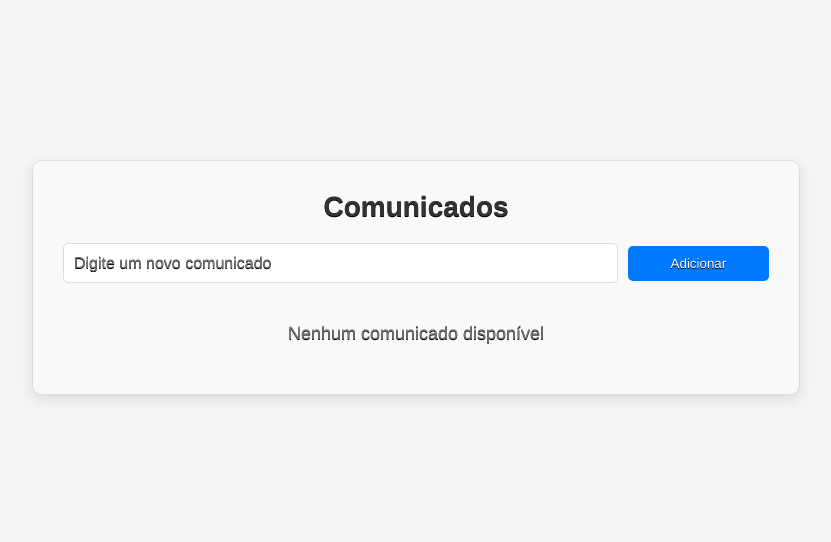
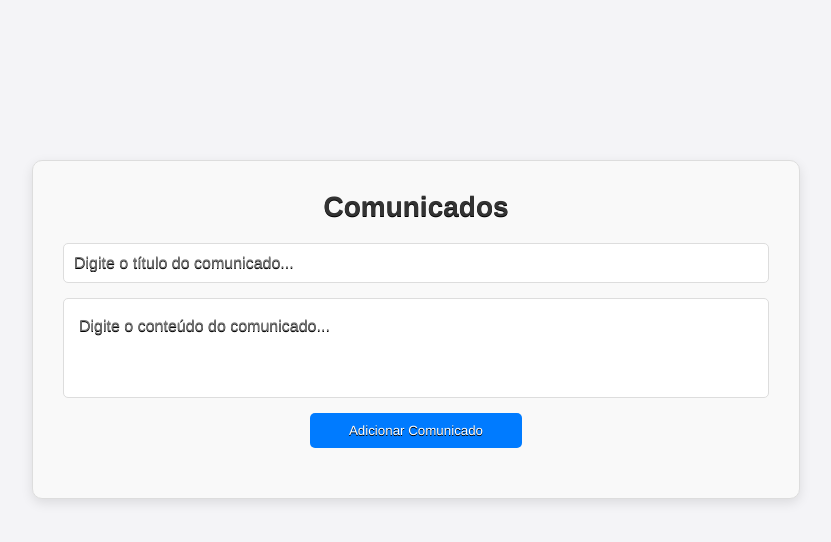
Before and after one commit to Gabrielsenac007/Frontend-PI-Mediotec, a React (Vite) app: page /comunicados in a window 1280 px wide. Shown: the top 542 px of the page, without its empty margins (224-1055 px from the left). Built offline with nearby package versions, Linux system fonts and the light colour scheme.

Commit message:
test for deploy

```diff
--- a/package.json
+++ b/package.json
@@ -32,6 +32,6 @@
     "eslint-plugin-react-hooks": "^5.1.0-rc.0",
     "eslint-plugin-react-refresh": "^0.4.9",
     "globals": "^15.9.0",
-    "vite": "^5.4.1"
+    "vite": "^5.4.8"
   }
 }
--- a/src/Components/Comunicados/Comunicados.css
+++ b/src/Components/Comunicados/Comunicados.css
@@ -21,20 +21,30 @@
 
 .notice-form {
     display: flex;
-    justify-content: space-between;
-    align-items: center; /* Alinha verticalmente o botão e o input */
+    flex-direction: column; /* Alinha os itens verticalmente */
     margin-bottom: 20px;
-    flex-wrap: wrap; /* Permite quebra de linha caso a tela seja menor */
 }
 
 .input-notice {
-    flex: 1;
     padding: 10px;
     font-size: 16px;
     border: 1px solid #ddd;
     border-radius: 5px;
-    margin-right: 10px;
+    margin-bottom: 15px; /* Espaçamento inferior para separar os campos */
     box-sizing: border-box; /* Evita problemas de largura */
+}
+
+.input-content {
+    padding: 15px;
+    font-size: 16px;
+    border: 1px solid #ddd;
+    border-radius: 5px;
+    resize: none; /* Remove o redimensionamento padrão do textarea */
+    height: 100px; /* Define uma altura inicial para o textarea */
+    margin-bottom: 15px; /* Espaçamento inferior para separar o botão */
+    box-sizing: border-box;
+    width: 100%; /* Faz com que o textarea ocupe toda a largura do container */
+    line-height: 1.5; /* Aumenta o espaçamento entre as linhas */
 }
 
 .btn-add-notice {
@@ -44,7 +54,8 @@
     border: none;
     border-radius: 5px;
     cursor: pointer;
-    width: 20%;
+    width: 30%; /* Ajuste a largura conforme necessário */
+    align-self: center; /* Centraliza o botão dentro do form */
     transition: background-color 0.3s ease;
 }
 
@@ -67,6 +78,12 @@
     align-items: center;
     box-shadow: 0 2px 8px rgba(0, 0, 0, 0.1);
     flex-wrap: wrap; /* Permite que os elementos dentro do item quebrem linha */
+}
+
+.notice-item h3 {
+    margin: 0 0 10px 0; /* Espaçamento inferior */
+    font-size: 18px;
+    color: #333;
 }
 
 .notice-item p {
@@ -104,3 +121,26 @@
     font-size: 18px;
     padding: 20px 0;
 }
+
+.popup {
+    position: fixed;
+    top: 0;
+    left: 0;
+    right: 0;
+    bottom: 0;
+    background-color: rgba(0, 0, 0, 0.5);
+    display: flex;
+    justify-content: center;
+    align-items: center;
+  }
+
+  .popup-content {
+    background-color: white;
+    padding: 20px;
+    border-radius: 5px;
+    text-align: center;
+  }
+
+  .btn-close-popup {
+    margin-top: 10px;
+  }
--- a/src/Components/Comunicados/Comunicados.jsx
+++ b/src/Components/Comunicados/Comunicados.jsx
@@ -1,62 +1,88 @@
-import { useState} from 'react';
-import './Comunicados.css'; // Importar o CSS para estilização
+import { useState } from 'react';
+import axios from 'axios';
+import './Comunicados.css';
 
 const Comunicados = () => {
-    // Estado para armazenar os comunicados
-    const [notices, setNotices] = useState([]);
-    const [newNotice, setNewNotice] = useState("");
+  const [title, setTitle] = useState('');
+  const [content, setContent] = useState('');
+  const [message, setMessage] = useState('');
+  const [loading, setLoading] = useState(false);
+  const [showPopup, setShowPopup] = useState(false); // Estado para controle do pop-up
 
-    // Função para adicionar um novo comunicado
-    const handleAddNotice = () => {
-        if (newNotice.trim()) {
-            const notice = {
-                id: Date.now(), // Gera um ID único para o comunicado
-                text: newNotice,
-                date: new Date().toLocaleDateString(),
+  const handleTitleChange = (e) => {
+    setTitle(e.target.value);
   };
-            setNotices([notice, ...notices]); // Adiciona o novo comunicado ao início da lista
-            setNewNotice(""); // Limpa o campo de entrada
+
+  const handleContentChange = (e) => {
+    setContent(e.target.value);
+  };
+
+  const handleAddComunicado = async (e) => {
+    e.preventDefault();
+    if (!title.trim() || !content.trim()) return;
+
+    setLoading(true);
+    try {
+      const creatorId = localStorage.getItem('id');
+      const response = await axios.post('http://localhost:8080/api/statement/insertStatement', {
+        title: title,
+        content: content,
+        creatorId: creatorId,
+      });
+
+      // Exibe o pop-up com a mensagem de sucesso
+      setMessage(response.data.message); // Supondo que a resposta tenha um campo 'message'
+      setShowPopup(true); // Ativa o pop-up
+
+      // Limpa os campos após o envio
+      setTitle('');
+      setContent('');
+    } catch (error) {
+      console.error('Erro ao enviar o comunicado:', error);
+      setMessage('Erro ao enviar o comunicado');
+      setShowPopup(true); // Ativa o pop-up mesmo em caso de erro
+    } finally {
+      setLoading(false);
     }
   };
 
-    // Função para excluir um comunicado
-    const handleDeleteNotice = (id) => {
-        setNotices(notices.filter((notice) => notice.id !== id));
+  // Função para fechar o pop-up
+  const handleClosePopup = () => {
+    setShowPopup(false);
   };
 
   return (
     <div className="notices-container">
       <h1>Comunicados</h1>
-            <div className="notice-form">
+      <form className="notice-form" onSubmit={handleAddComunicado}>
         <input
           type="text"
-                    value={newNotice}
-                    onChange={(e) => setNewNotice(e.target.value)}
-                    placeholder="Digite um novo comunicado"
           className="input-notice"
+          placeholder="Digite o título do comunicado..."
+          value={title}
+          onChange={handleTitleChange}
         />
-                <button onClick={handleAddNotice} className="btn-add-notice">
-                    Adicionar
+        <textarea
+          className="input-content"
+          placeholder="Digite o conteúdo do comunicado..."
+          value={content}
+          onChange={handleContentChange}
+          rows="4"
+        ></textarea>
+        <button type="submit" className="btn-add-notice" disabled={loading}>
+          {loading ? 'Adicionando...' : 'Adicionar Comunicado'}
         </button>
+      </form>
+
+      {/* Pop-up de confirmação */}
+      {showPopup && (
+        <div className="popup">
+          <div className="popup-content">
+            <span className="popup-message">{message}</span>
+            <button onClick={handleClosePopup} className="btn-close-popup">Fechar</button>
           </div>
-            <div className="notice-list">
-                {notices.length > 0 ? (
-                    notices.map((notice) => (
-                        <div key={notice.id} className="notice-item">
-                            <p>{notice.text}</p>
-                            <span>{notice.date}</span>
-                            <button
-                                onClick={() => handleDeleteNotice(notice.id)}
-                                className="btn-delete-notice"
-                            >
-                                Excluir
-                            </button>
         </div>
-                    ))
-                ) : (
-                    <p className="no-notices">Nenhum comunicado disponível</p>
       )}
-            </div>
     </div>
   );
 };
--- a/src/Components/Home/HomeProf.jsx
+++ b/src/Components/Home/HomeProf.jsx
@@ -21,7 +21,7 @@ const HomeProfessores = () => {
                 </Link>
                 <Link to="/alunos" className="card-prof">
                     <FaUsers size={48} />
-                    <h2>Alunos Cadastrados</h2>
+                    <h2>Ver Comunicados</h2>
                 </Link>
             </div>
         </div>
--- a/src/Components/Login/Login.jsx
+++ b/src/Components/Login/Login.jsx
@@ -32,9 +32,10 @@ const Login = () => {
 
         // Armazena o token e o nome do usuário no localStorage
         localStorage.setItem('token', data.token); // Armazena o nome do usuário
+        localStorage.setItem('id', data.id); // Armazena o nome do usuário
 
         // Exibe um alerta com a role do usuário
-        alert('Role do usuário: ' + data.role);
+        // alert('Role do usuário: ' + data.role + data.id ) ;
 
         // Verifica o papel do usuário (role) para redirecionamento
         if (data.role === 'PROFESSOR') {
```
Also changed, not shown: 1 other file (tests, documents, lock files or other folders). Lines whose indentation alone changed are shown as unchanged.
